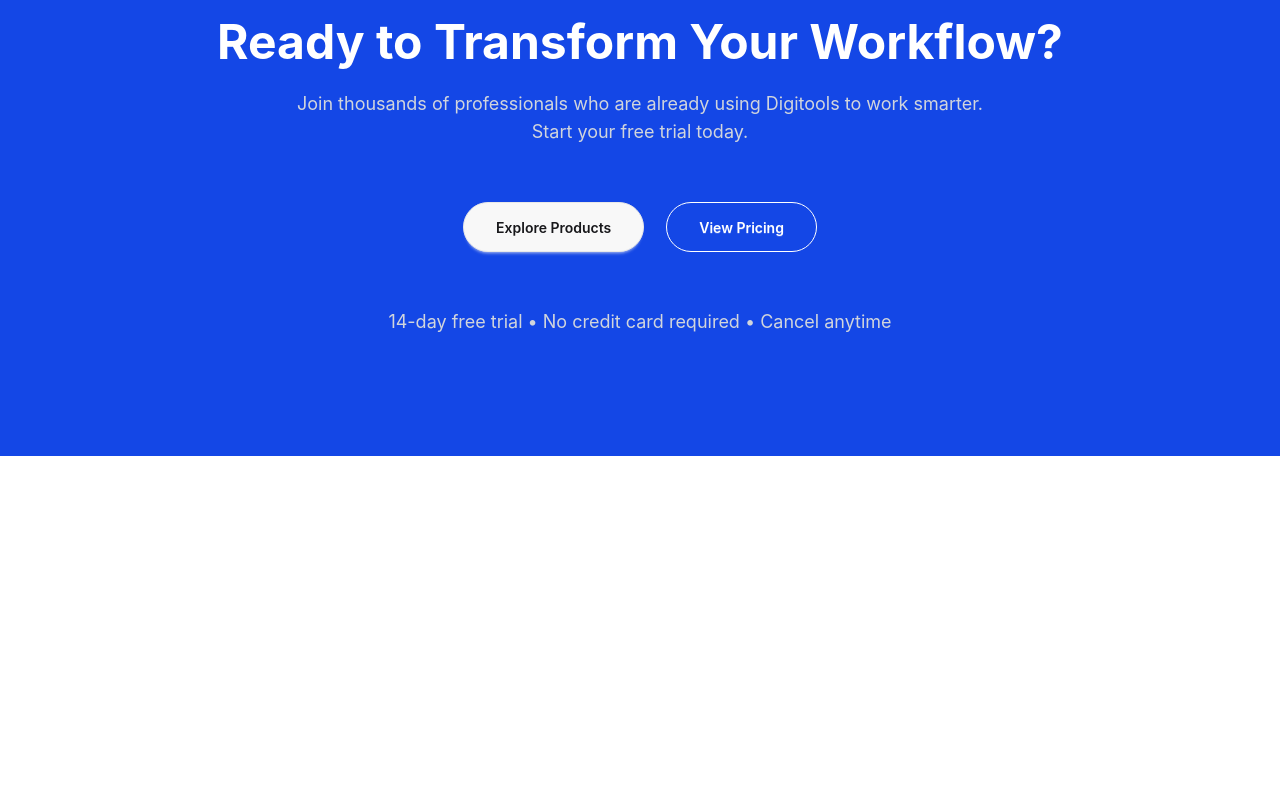
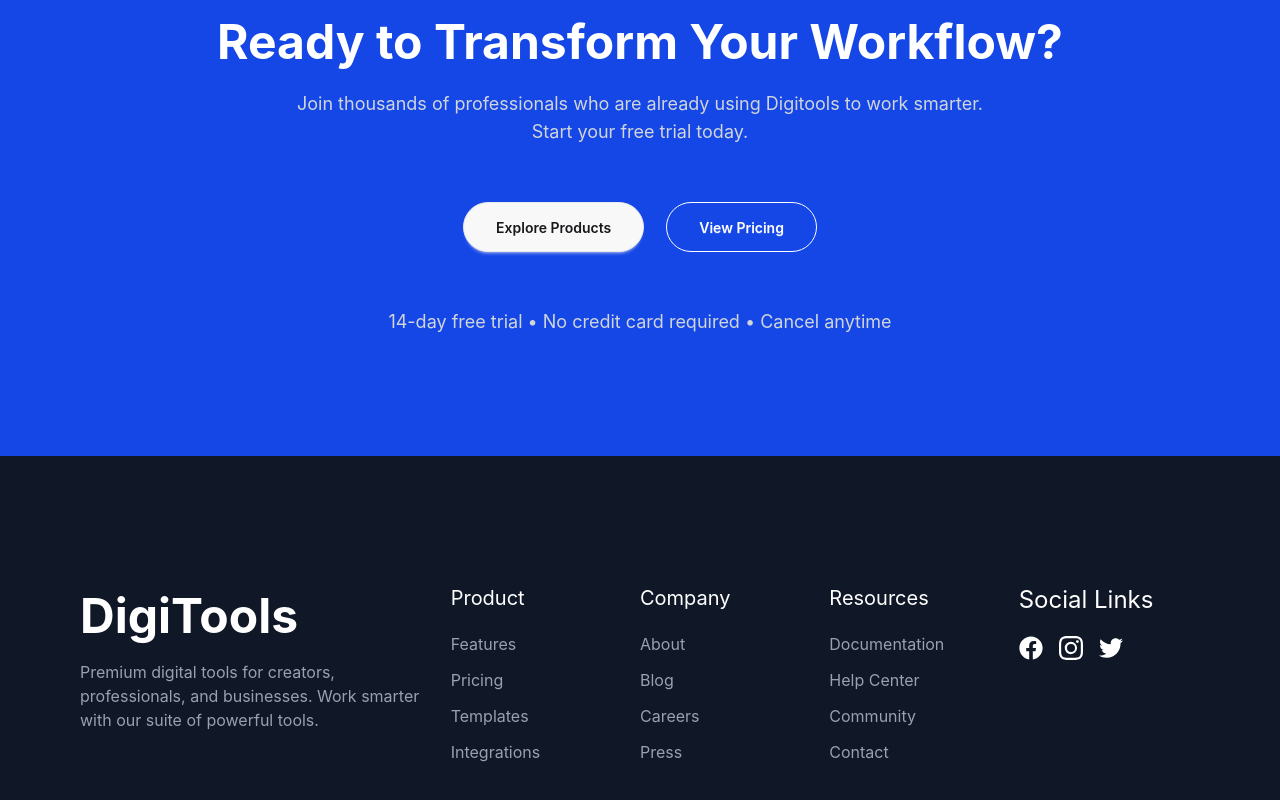
Before and after one commit to nasrullah-sheikh-noman/DigiTools, a React (Vite) app: page / in a window 1280 px wide. Shown: the part 4368-5168 px from the top of the page. Before the commit the page ends 4824 px from the top, so only its background shows below. Built offline with nearby package versions, Linux system fonts and the light colour scheme.

Commit message:
add footer body section

```diff
--- a/src/App.jsx
+++ b/src/App.jsx
@@ -7,6 +7,7 @@
 import Steps from "./components/steps/Steps";
 import Pricing from "./components/pricing/Pricing";
 import WorkFlow from "./components/workflow/WorkFlow";
+import Footer from "./components/footer/Footer";
 
 const fetchCards = async () => {
   const res = await fetch("/data.json");
@@ -35,6 +36,7 @@
       <Steps/>
       <Pricing/>
       <WorkFlow/>
+      <Footer/>
     </>
   );
 }
--- /dev/null
+++ b/src/components/footer/Footer.jsx
@@ -0,0 +1,59 @@
+import React from "react";
+import { BsInstagram } from "react-icons/bs";
+import { FaFacebook, FaTwitter } from "react-icons/fa";
+
+const Footer = () => {
+  return (
+    <div className="bg-[#101727] text-white  py-24">
+      <div className="max-w-300 mx-auto p-8 grid grid-cols-6">
+        <div className="col-span-2 space-y-5 p-2">
+          <h2 className="text-5xl font-bold">DigiTools</h2>
+          <h4 className="text-gray-400 ">
+            Premium digital tools for creators, professionals, and businesses.
+            Work smarter with our suite of powerful tools.
+          </h4>
+        </div>
+        <div className="col-span-3 grid grid-cols-3">
+          <div className="space-y-5">
+            <h2 className="text-xl ">Product</h2>
+            <div className="space-y-3">
+              <h4 className="text-gray-400">Features</h4>
+              <h4 className="text-gray-400">Pricing</h4>
+              <h4 className="text-gray-400">Templates</h4>
+              <h4 className="text-gray-400">Integrations</h4>
+            </div>
+          </div>
+          <div className="space-y-5">
+            <h2 className="text-xl ">Company</h2>
+            <div className="space-y-3">
+              <h4 className="text-gray-400">About</h4>
+              <h4 className="text-gray-400">Blog</h4>
+              <h4 className="text-gray-400">Careers</h4>
+              <h4 className="text-gray-400">Press</h4>
+            </div>
+          </div>
+          <div className="space-y-5">
+            <h2 className="text-xl ">Resources</h2>
+            <div className="space-y-3">
+              <h4 className="text-gray-400">Documentation</h4>
+              <h4 className="text-gray-400">Help Center</h4>
+              <h4 className="text-gray-400">Community</h4>
+              <h4 className="text-gray-400">Contact</h4>
+            </div>
+          </div>
+
+        </div>
+        <div className="space-y-5">
+          <h2 className="text-2xl">Social Links</h2>
+          <div className="flex gap-4">
+            <FaFacebook className="w-6 h-6" />
+            <BsInstagram className="w-6 h-6" />
+            <FaTwitter className="w-6 h-6" />
+          </div>
+        </div>
+      </div>
+    </div>
+  );
+};
+
+export default Footer;
```
